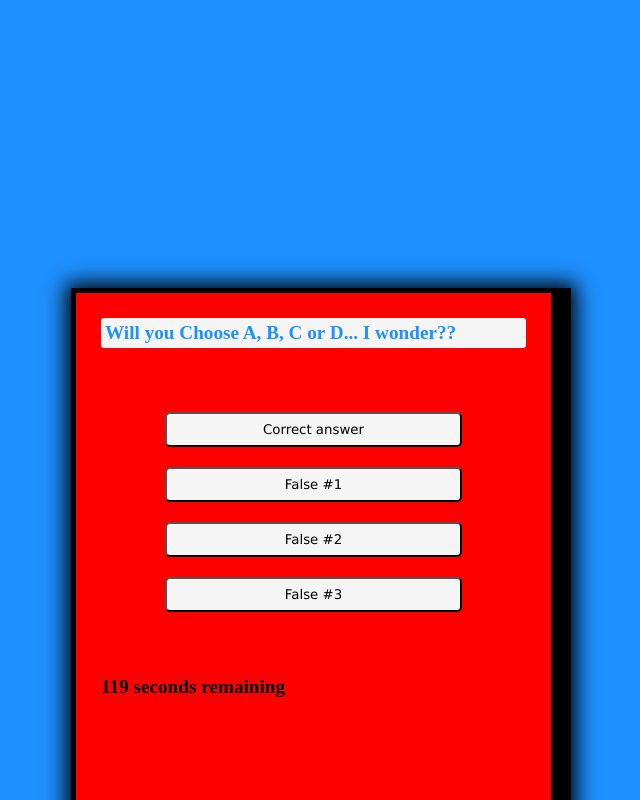
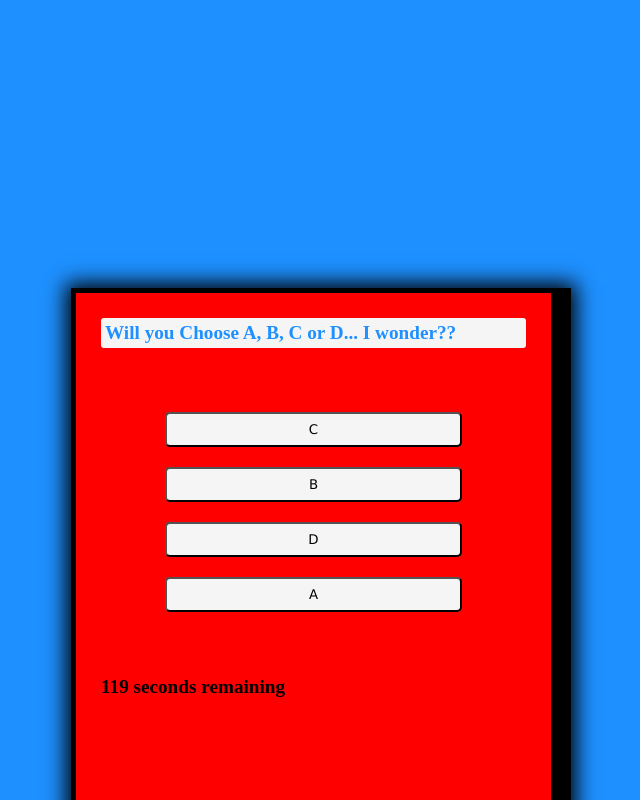
Before and after one commit to SterlingOrth/PopQuiz, a plain HTML site: page index.html in a window 1280 px wide. Both pictures are taken after a click on the button "Test Your Skills!". Shown: the top 800 px of the page, without its empty margins (319-959 px from the left). Drawn offline with Linux system fonts and the light colour scheme.

Commit message:
Timer stops on last question

```diff
--- a/index.html
+++ b/index.html
@@ -27,6 +27,7 @@
         </div>
         <div class="card">
             <div id="timer" class="timer"></div>
+            <p id="score-check"></p>
         </div>
        <script src="script.js"></script>
 </body>
--- a/script.js
+++ b/script.js
@@ -4,10 +4,15 @@ var nextButton = document.getElementById('next-btn')
 var questionContainerElement = document.getElementById
 ('question-container')
 var timerEl = document.getElementById("timer");
+var scoreCheck = document.getElementById("score-check")
+
+var timeLeft = 120;
+
 
 var questionElement = document.getElementById('question')
 var answerButtonsElement = document.getElementById("answer-buttons")
 
+var timeInterval
 // random question placement variable stored in global memory
 let shuffleQuestions, currentQuestionIndex
 
@@ -21,9 +26,7 @@ nextButton.addEventListener('click', () => {
 
 // timer
 function setTime() {
-    var timeLeft = 120;
-
-    var timeInterval = setInterval(function() {
+    timeInterval = setInterval(function() {
       timerEl.textContent = timeLeft + " seconds remaining";
       timeLeft--;
 
@@ -71,7 +74,6 @@ function resetState() {
     nextButton.classList.add('hide');
     while (answerButtonsElement.firstChild) {
         answerButtonsElement.removeChild(answerButtonsElement.firstChild)
-
     }
 }
 
@@ -84,11 +86,16 @@ function userChoice (e) {
     })
     if (shuffleQuestions.length > currentQuestionIndex + 1) {
         nextButton.classList.remove('hide')
-    } else {
-    startButton.innerText = 'Restart',
-    startButton.classList.remove("hide");
     }
-}
+    else {
+        clearInterval(timeInterval);
+    }
+    if (selectedButton.dataset !== correct) {
+        timeLeft -= 5;
+        scoreCheck.textContent = "Wrong! Lost 5 seconds!"
+        // HOW TO CLEAR TEXT!?
+            }
+    }
 function setStatusClass(element, correct) {
     clearStatusClass(element)
     if (correct) {
@@ -109,137 +116,95 @@ var questions = [
     {
         question: "Will you Choose A, B, C or D... I wonder??",
         answers: [
-            {text: "Correct answer", correct: true},
-            {text: "False #1", correct: false},
-            {text: "False #2", correct: false},
-            {text: "False #3", correct: false},
+            {text: "B", correct: true},
+            {text: "A", correct: false},
+            {text: "C", correct: false},
+            {text: "D", correct: false},
         ]
     },
     {
         question: "Will you Choose A, B, C or D... I wonder??",
         answers: [
-            {text: "Correct answer", correct: true},
-            {text: "False #1", correct: false},
-            {text: "False #2", correct: false},
-            {text: "False #3", correct: false},
+            {text: "A", correct: true},
+            {text: "B", correct: false},
+            {text: "C", correct: false},
+            {text: "D", correct: false},
         ]
     },
     {
         question: "Will you Choose A, B, C or D... I wonder??",
         answers: [
-            {text: "Correct answer", correct: true},
-            {text: "False #1", correct: false},
-            {text: "False #2", correct: false},
-            {text: "False #3", correct: false},
+            {text: "D", correct: true},
+            {text: "C", correct: false},
+            {text: "B", correct: false},
+            {text: "A", correct: false},
         ]
     },
     {
         question: "Will you Choose A, B, C or D... I wonder??",
         answers: [
-            {text: "Correct answer", correct: true},
-            {text: "False #1", correct: false},
-            {text: "False #2", correct: false},
-            {text: "False #3", correct: false},
+            {text: "A", correct: true},
+            {text: "C", correct: false},
+            {text: "D", correct: false},
+            {text: "B", correct: false},
         ]
     },
     {
         question: "Will you Choose A, B, C or D... I wonder??",
         answers: [
-            {text: "Correct answer", correct: true},
-            {text: "False #1", correct: false},
-            {text: "False #2", correct: false},
-            {text: "False #3", correct: false},
+            {text: "C", correct: true},
+            {text: "A", correct: false},
+            {text: "B", correct: false},
+            {text: "D", correct: false},
         ]
     },
     {
         question: "Will you Choose A, B, C or D... I wonder??",
         answers: [
-            {text: "Correct answer", correct: true},
-            {text: "False #1", correct: false},
-            {text: "False #2", correct: false},
-            {text: "False #3", correct: false},
+            {text: "B", correct: true},
+            {text: "A", correct: false},
+            {text: "D", correct: false},
+            {text: "C", correct: false},
         ]
     },
     {
         question: "Will you Choose A, B, C or D... I wonder??",
         answers: [
-            {text: "Correct answer", correct: true},
-            {text: "False #1", correct: false},
-            {text: "False #2", correct: false},
-            {text: "False #3", correct: false},
+            {text: "B", correct: true},
+            {text: "A", correct: false},
+            {text: "D", correct: false},
+            {text: "C", correct: false},
         ]
     },
     {
         question: "Will you Choose A, B, C or D... I wonder??",
         answers: [
-            {text: "Correct answer", correct: true},
-            {text: "False #1", correct: false},
-            {text: "False #2", correct: false},
-            {text: "False #3", correct: false},
+            {text: "A", correct: true},
+            {text: "B", correct: false},
+            {text: "C", correct: false},
+            {text: "D", correct: false},
         ]
     },
     {
         question: "Will you Choose A, B, C or D... I wonder??",
         answers: [
-            {text: "Correct answer", correct: true},
-            {text: "False #1", correct: false},
-            {text: "False #2", correct: false},
-            {text: "False #3", correct: false},
+            {text: "D", correct: true},
+            {text: "B", correct: false},
+            {text: "A", correct: false},
+            {text: "C", correct: false},
         ]
     },
     {
         question: "Will you Choose A, B, C or D... I wonder??",
         answers: [
-            {text: "Correct answer", correct: true},
-            {text: "False #1", correct: false},
-            {text: "False #2", correct: false},
-            {text: "False #3", correct: false},
+            {text: "C", correct: true},
+            {text: "B", correct: false},
+            {text: "D", correct: false},
+            {text: "A", correct: false},
         ]
     }
-]
+   ]
 
-
-
-
-
-
-
-
-// Variables to count correct answers
-// var timer =
-
-// document.getElementById("#button")
-
-// setInterval(function(){ alert("Hello"); }, 3000);
-
-
-
-
-// // Sample
-// var correctAnswer = 0;
-
-// // For loop to register correct guesses
-// for(var i=0: i < questionList.length; i++)
-//     var userChoice = window.question(questionList[i].question);
-//     if(userChoice === questionList[i].answer){
-//         correctAnswer++;
-//         alert("You got it Right!")
-//     } else {
-//         alert("That is why you fail..")
-//     }
-
-//     alert("Final Score: " + correctAnswer + "out of " + questionList.length);
-
-// // Display sticky timer that begins "on click" of start 'button'
-
-// // var clear; function stopWatch( ) { // javascript statement here clear = setTimeout( "stopWatch( )", 1000 ); }
-// // Or function stopWatch( ) { // javascript statement here clear = setTimeout( function ( ) { // javascript statement here }, 1000 ); }
-// // Or var stopWatch = function ( ) { // javascript statement here clear = setTimeout( "stopWatch( )", 1000 ); }
-
-// // Create a welcome page with a clickable 'button' that will advance you to next question
-// // This button will also start an internal sticky timer
-// // Clear previous and start new object on page with sticky timer
-// // First question with 4 clickable 'buttons'
-// // If for correct statement Else for false answers and push results to variables 'correct' and 'incorrect'
-// // After question 10, return 'correct' and 'incorrect' results,
-//  Timer stops on last question click
+   if (question.answers === false) {
+        var reduceTime;
+}
```
Also changed, not shown: index2.html (+25 -0 lines), Screenshot.png (added), 1 other file.
